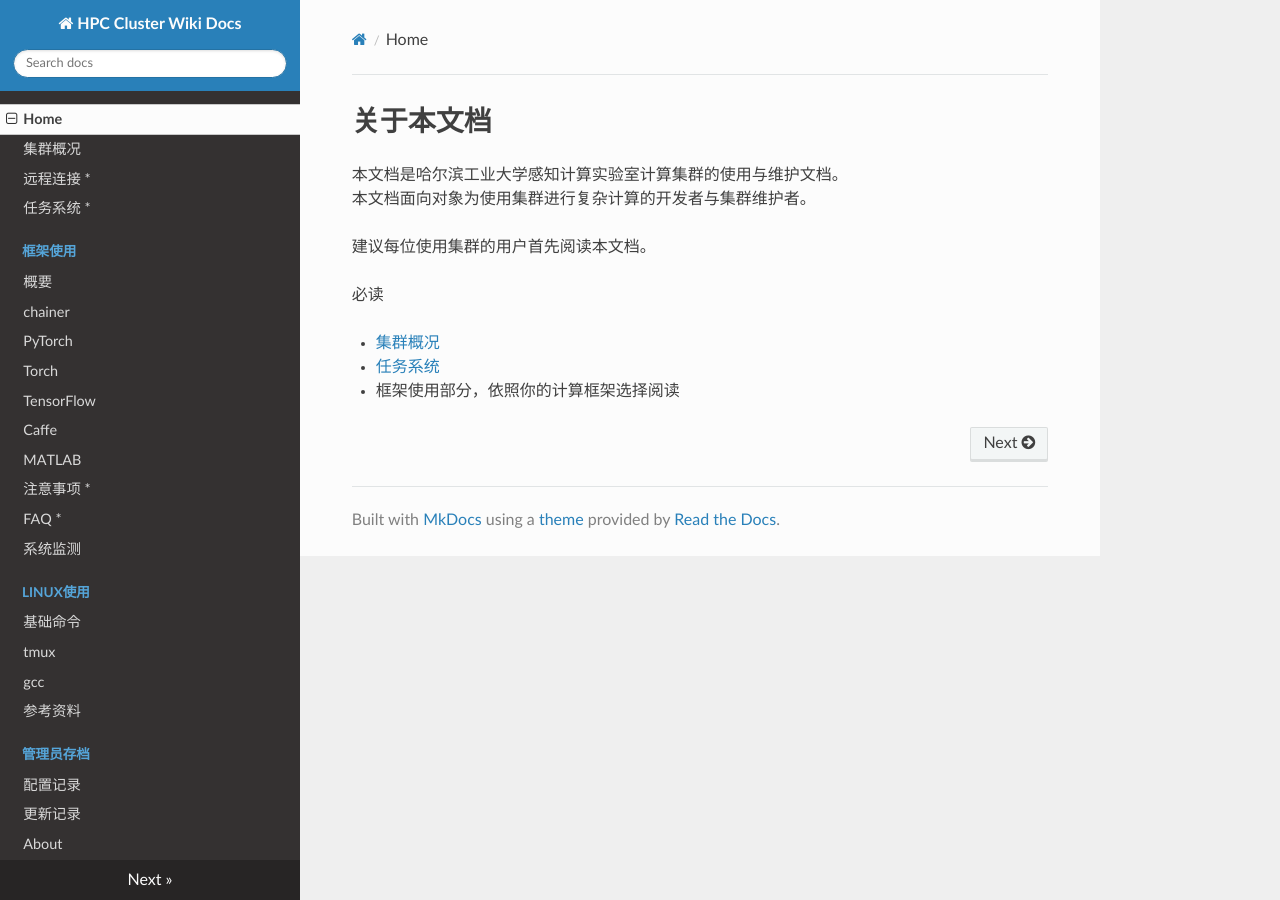
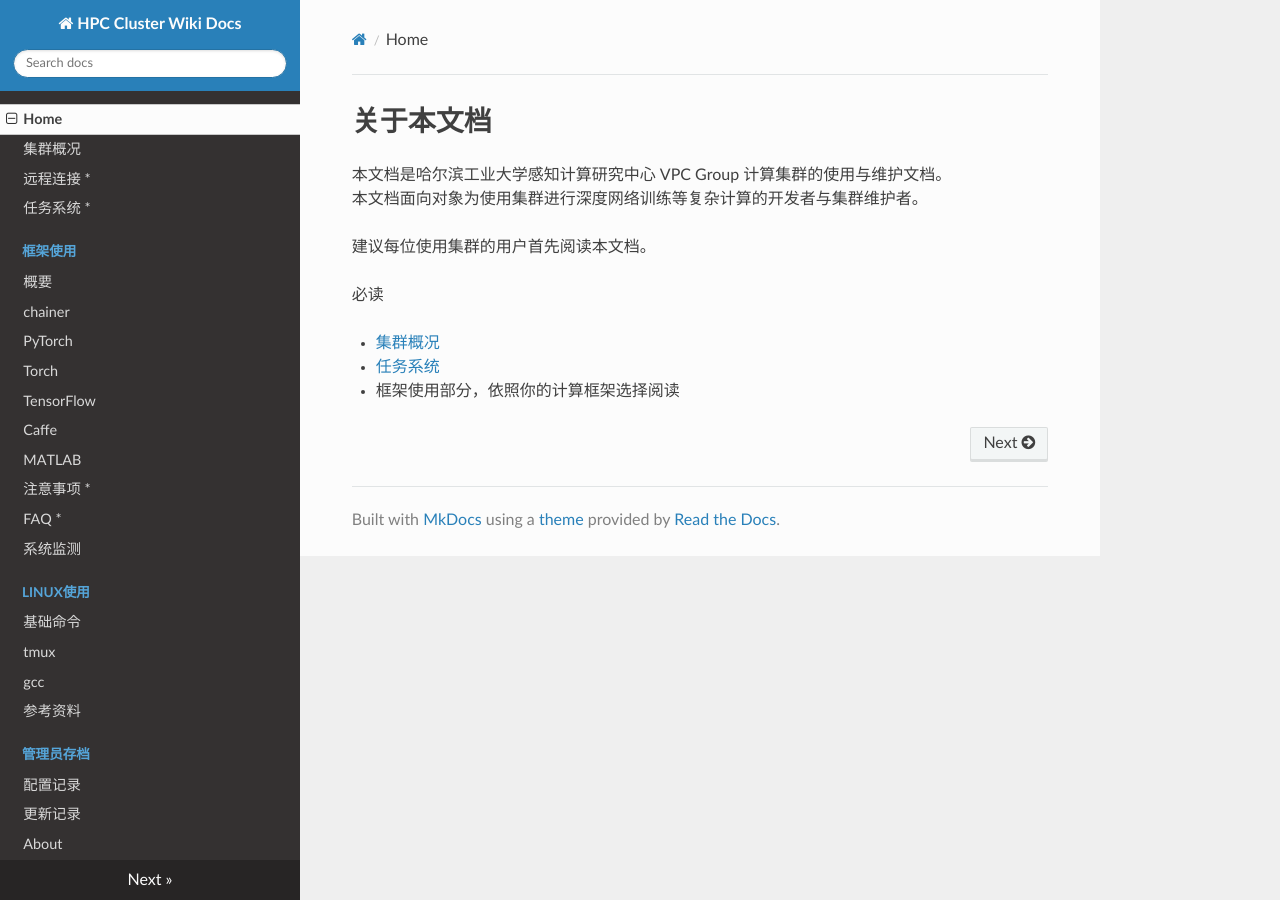
Before and after one commit to SSRheart/HPC_wiki_docs, an MkDocs documentation site: the page built from docs/index.md, in a window 1280 px wide. Built offline with MkDocs 1.6.1, drawn with Linux system fonts in a browser that asks for light colours; nearby versions of some CDN libraries; old or Windows-style settings are respelled for this version of MkDocs.

Commit message:
Update index.md

```diff
--- a/docs/index.md
+++ b/docs/index.md
@@ -1,7 +1,7 @@
 # 关于本文档
 
-本文档是哈尔滨工业大学感知计算实验室计算集群的使用与维护文档。
-本文档面向对象为使用集群进行复杂计算的开发者与集群维护者。
+本文档是哈尔滨工业大学感知计算研究中心 VPC Group 计算集群的使用与维护文档。
+本文档面向对象为使用集群进行深度网络训练等复杂计算的开发者与集群维护者。
 
 建议每位使用集群的用户首先阅读本文档。
 
```
